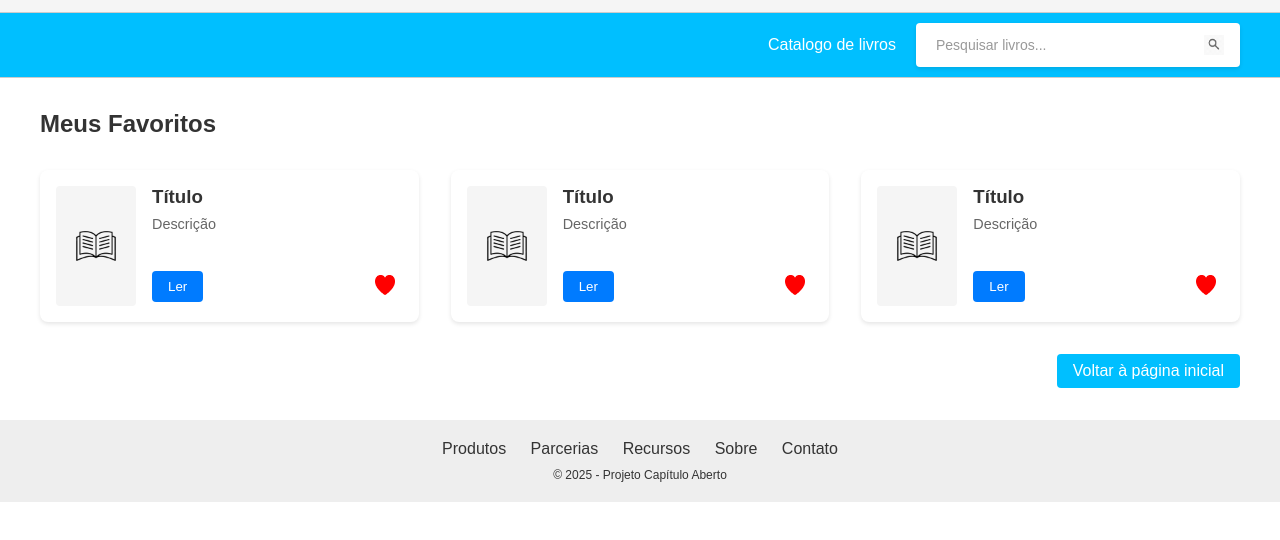
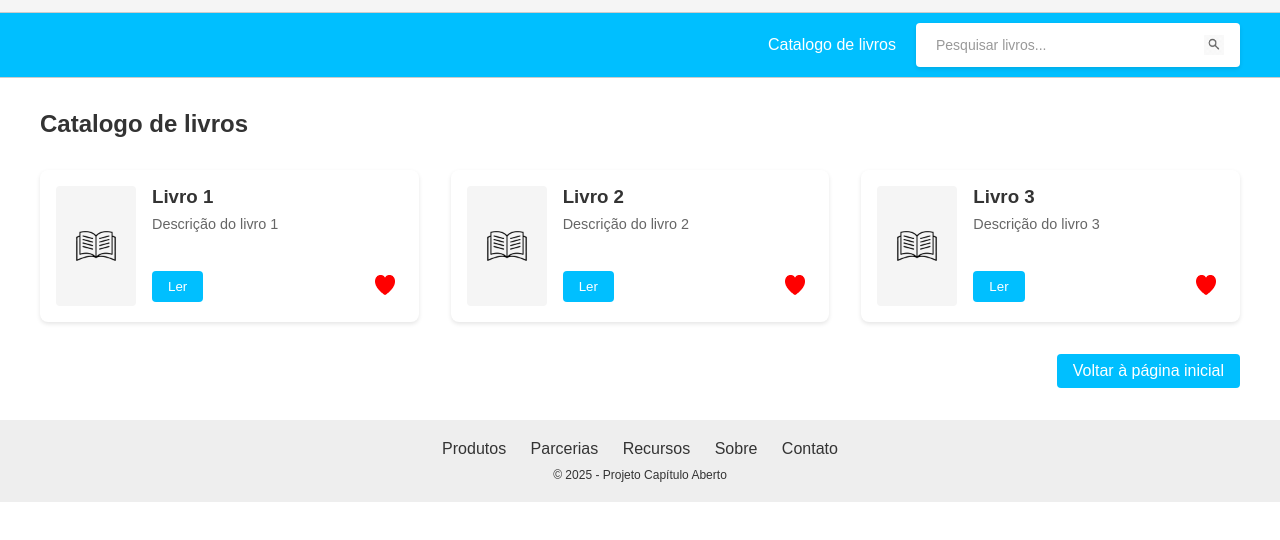
Before and after one commit to Leafar8/prototipo_capitulo_aberto, a plain HTML site: page prototipo capitulo aberto/public/favoritos.html in a window 1280 px wide. Shown: the part 206-746 px from the top of the page. Drawn offline with Linux system fonts and the light colour scheme.

Commit message:
Updates in some flow interfaces

```diff
--- a/prototipo capitulo aberto/public/favoritos.html
+++ b/prototipo capitulo aberto/public/favoritos.html
@@ -32,20 +32,20 @@
     </div>
   </header>
 
-
+  <!-- Possivelmente essa página não será implementada ou será implementada como extensão de outra página -->
 
   <section class="favoritos-container">
-    <h2>Meus Favoritos</h2>
+    <h2>Catalogo de livros</h2>
     <div class="livros-grid">
       <div class="livro-card">
         <div class="livro-icon">
           <img src="images/book-icon.png" alt="Ícone do livro">
         </div>
         <div class="livro-info">
-          <h3>Título</h3>
-          <p class="descricao">Descrição</p>
+          <h3>Livro 1</h3>
+          <p class="descricao">Descrição do livro 1</p>
           <div class="card-actions">
-            <button class="btn-ler">Ler</button>
+            <button class="btn-ler" onclick="openPDF('pdfs/livro.pdf')">Ler</button>
             <button class="btn-favorito active">
               <img src="images/heart-filled.png" alt="Favorito">
             </button>
@@ -58,10 +58,10 @@
           <img src="images/book-icon.png" alt="Ícone do livro">
         </div>
         <div class="livro-info">
-          <h3>Título</h3>
-          <p class="descricao">Descrição</p>
+          <h3>Livro 2</h3>
+          <p class="descricao">Descrição do livro 2</p>
           <div class="card-actions">
-            <button class="btn-ler">Ler</button>
+            <button class="btn-ler" onclick="openPDF('pdfs/livro.pdf')">Ler</button>
             <button class="btn-favorito active">
               <img src="images/heart-filled.png" alt="Favorito">
             </button>
@@ -74,16 +74,17 @@
           <img src="images/book-icon.png" alt="Ícone do livro">
         </div>
         <div class="livro-info">
-          <h3>Título</h3>
-          <p class="descricao">Descrição</p>
+          <h3>Livro 3</h3>
+          <p class="descricao">Descrição do livro 3</p>
           <div class="card-actions">
-            <button class="btn-ler">Ler</button>
+            <button class="btn-ler" onclick="openPDF('pdfs/livro.pdf')">Ler</button>
             <button class="btn-favorito active">
               <img src="images/heart-filled.png" alt="Favorito">
             </button>
           </div>
         </div>
       </div>
+    </div>
     </div>
   </section>
 
--- a/prototipo capitulo aberto/public/script.js
+++ b/prototipo capitulo aberto/public/script.js
@@ -95,3 +95,16 @@ document.getElementById('registerForm').addEventListener('submit', (e) => {
   // Adicione aqui a lógica de registro
   console.log('Register submit');
 });
+
+function openPDF(pdfPath) {
+  window.open(pdfPath, '_blank', `
+    toolbar=no,
+    location=no,
+    status=no,
+    menubar=no,
+    scrollbars=yes,
+    resizable=yes,
+    width=800,
+    height=600
+    `);
+}
--- a/prototipo capitulo aberto/public/style.css
+++ b/prototipo capitulo aberto/public/style.css
@@ -553,17 +553,22 @@ footer {
 }
 
 .btn-ler {
-  padding: 0.5rem 1rem;
-  background: #007bff;
+  background-color: #00bfff;
   color: white;
   border: none;
+  padding: 8px 16px;
   border-radius: 4px;
   cursor: pointer;
-  transition: background 0.2s;
+  transition: background-color 0.2s;
 }
 
 .btn-ler:hover {
-  background: #0056b3;
+  background-color: #0095cc;
+}
+
+.btn-ler:disabled {
+  background-color: #cccccc;
+  cursor: not-allowed;
 }
 
 .btn-favorito {
```
Also changed, not shown: prototipo capitulo aberto/public/buscar.html (+2 -0 lines), prototipo capitulo aberto/public/catalogo.html (+11 -9 lines), prototipo capitulo aberto/public/index.html (+4 -4 lines), 1 other file.
